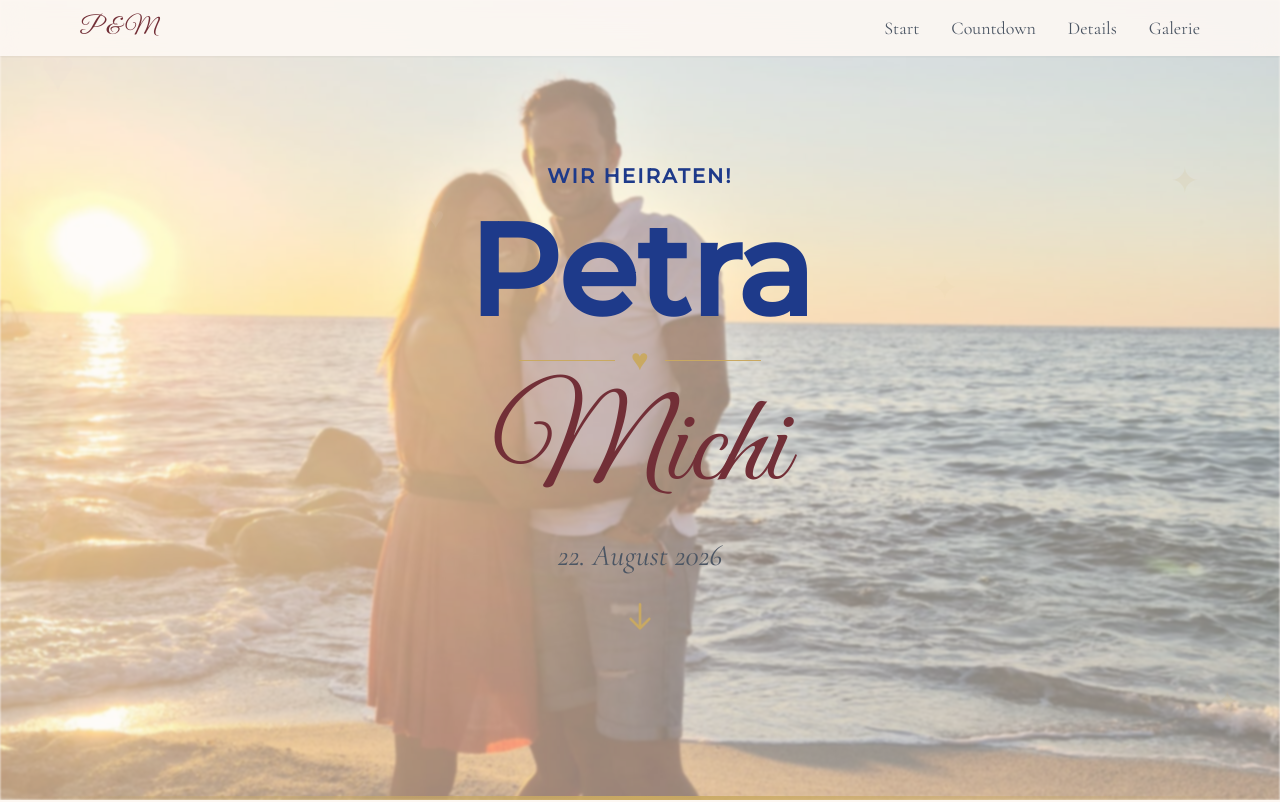
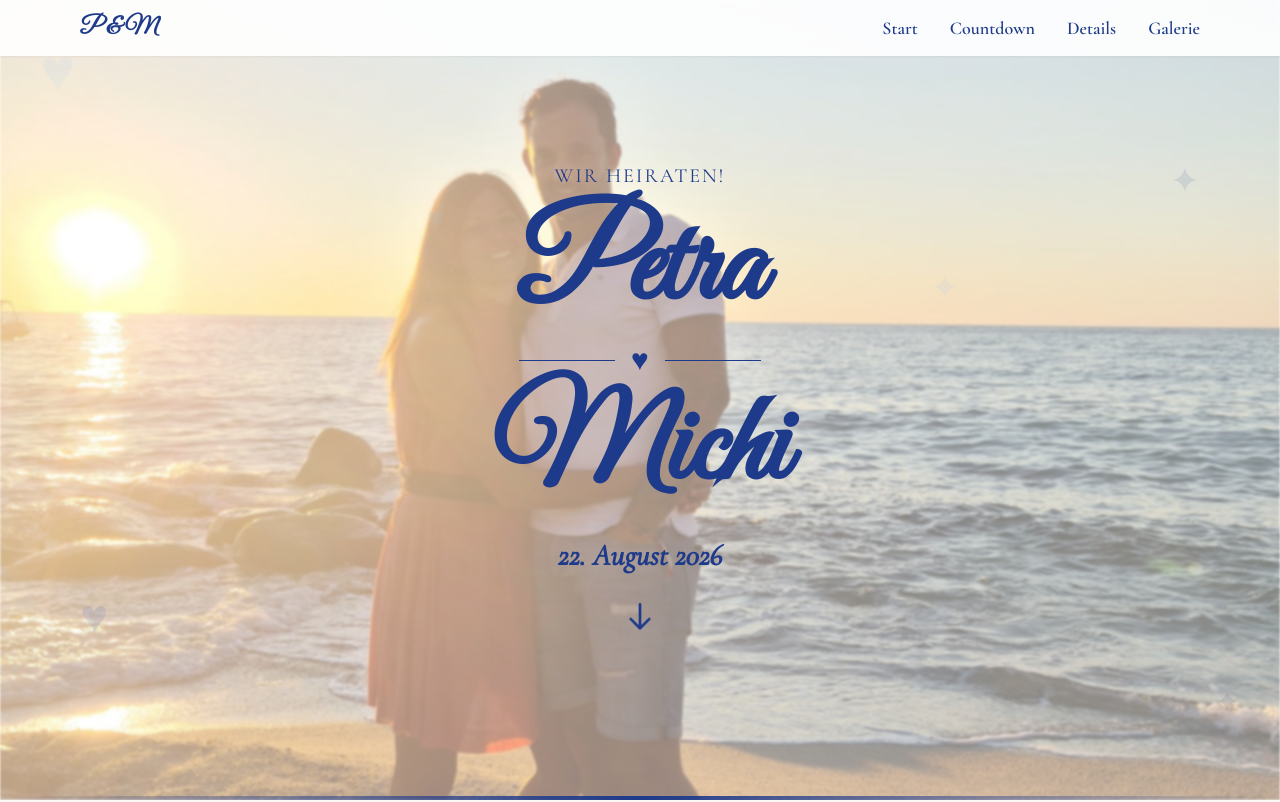
Before and after one commit to MoxiSpoxi/michipetrahochzeit, a Next.js app: page / in a window 1280 px wide. Shown: the top 802 px of the page. Built offline with nearby package versions, Linux system fonts and the light colour scheme.

Commit message:
Switch website to blue-white theme (global, Hero, navigation)

```diff
--- a/app/components/Hero.jsx
+++ b/app/components/Hero.jsx
@@ -12,14 +12,14 @@ export default function Hero() {
         className="absolute inset-0 w-full h-full object-cover object-left opacity-50 z-0 pointer-events-none select-none"
         style={{ filter: 'blur(1px)' }}
       />
-      {/* Background Pattern */}
+      {/* Background Pattern (jetzt in Blautönen) */}
       <div className="absolute inset-0 opacity-10 z-10">
-        <div className="absolute top-10 left-10 text-rose text-6xl">♥</div>
-        <div className="absolute top-40 right-20 text-gold text-4xl">✦</div>
-        <div className="absolute bottom-40 left-20 text-rose-dark text-5xl">♥</div>
-        <div className="absolute bottom-20 right-10 text-gold text-3xl">✦</div>
-        <div className="absolute top-1/4 left-1/3 text-rose text-3xl">♥</div>
-        <div className="absolute top-1/3 right-1/4 text-gold-light text-4xl">✦</div>
+        <div className="absolute top-10 left-10 text-blue-300 text-6xl">♥</div>
+        <div className="absolute top-40 right-20 text-blue-900 text-4xl">✦</div>
+        <div className="absolute bottom-40 left-20 text-blue-700 text-5xl">♥</div>
+        <div className="absolute bottom-20 right-10 text-blue-900 text-3xl">✦</div>
+        <div className="absolute top-1/4 left-1/3 text-blue-300 text-3xl">♥</div>
+        <div className="absolute top-1/3 right-1/4 text-blue-300 text-4xl">✦</div>
       </div>
 
       <div className="text-center px-4 relative z-10">
@@ -28,7 +28,7 @@ export default function Hero() {
           animate={{ opacity: 1, y: 0 }}
           transition={{ duration: 0.8 }}
         >
-          <p className="font-bold text-lg md:text-xl text-blue-900 tracking-widest uppercase mb-4">
+          <p className="font-display text-lg md:text-xl text-blue-900 tracking-widest uppercase mb-4">
             Wir heiraten!
           </p>
         </motion.div>
@@ -39,15 +39,15 @@ export default function Hero() {
           transition={{ duration: 1, delay: 0.3 }}
           className="mb-6"
         >
-          <h1 className="font-bold text-6xl md:text-8xl lg:text-9xl text-blue-900 leading-none">
+          <h1 className="font-hand text-6xl md:text-8xl lg:text-9xl text-blue-900 leading-none font-bold">
             Petra
           </h1>
           <div className="flex items-center justify-center gap-4 my-2">
-            <div className="h-px w-16 md:w-24 bg-gold"></div>
-            <span className="text-gold text-3xl">♥</span>
-            <div className="h-px w-16 md:w-24 bg-gold"></div>
+            <div className="h-px w-16 md:w-24 bg-blue-900"></div>
+            <span className="text-blue-900 text-3xl">♥</span>
+            <div className="h-px w-16 md:w-24 bg-blue-900"></div>
           </div>
-          <h1 className="font-hand text-6xl md:text-8xl lg:text-9xl text-wine leading-none">
+          <h1 className="font-hand text-6xl md:text-8xl lg:text-9xl text-blue-900 leading-none font-bold">
             Michi
           </h1>
         </motion.div>
@@ -57,7 +57,7 @@ export default function Hero() {
           animate={{ opacity: 1 }}
           transition={{ duration: 0.8, delay: 0.6 }}
         >
-          <p className="font-display text-2xl md:text-3xl text-gray-600 italic mb-8">
+          <p className="font-display text-2xl md:text-3xl text-blue-900 italic mb-8 font-bold">
             22. August 2026
           </p>
         </motion.div>
@@ -69,15 +69,15 @@ export default function Hero() {
           className="flex justify-center"
         >
           <div className="animate-bounce">
-            <svg className="w-8 h-8 text-gold" fill="none" stroke="currentColor" viewBox="0 0 24 24">
+            <svg className="w-8 h-8 text-blue-900" fill="none" stroke="currentColor" viewBox="0 0 24 24">
               <path strokeLinecap="round" strokeLinejoin="round" strokeWidth={2} d="M19 14l-7 7m0 0l-7-7m7 7V3" />
             </svg>
           </div>
         </motion.div>
       </div>
 
-      {/* Decorative Border */}
-      <div className="absolute bottom-0 left-0 right-0 h-1 bg-gradient-to-r from-transparent via-gold to-transparent"></div>
+      {/* Decorative Border (optional: blau) */}
+      <div className="absolute bottom-0 left-0 right-0 h-1 bg-gradient-to-r from-transparent via-blue-900 to-transparent"></div>
     </div>
   )
 }
--- a/app/globals.css
+++ b/app/globals.css
@@ -8,8 +8,8 @@ html {
 
 body {
   font-family: 'Montserrat', sans-serif;
-  background-color: #FDF8F3;
-  color: #4A4A4A;
+  background-color: #fff;
+  color: #1e3a8a; /* Tailwind blue-900 */
 }
 
 .font-display {
@@ -26,14 +26,14 @@ body {
 }
 
 ::-webkit-scrollbar-track {
-  background: #FDF8F3;
+  background: #fff;
 }
 
 ::-webkit-scrollbar-thumb {
-  background: #C9A962;
+  background: #1e3a8a;
   border-radius: 4px;
 }
 
 ::-webkit-scrollbar-thumb:hover {
-  background: #E5D4A1;
+  background: #3b82f6; /* blue-500 */
 }
--- a/app/page.jsx
+++ b/app/page.jsx
@@ -32,15 +32,15 @@ export default function Home() {
   }
 
   return (
-    <div className="min-h-screen bg-cream">
+    <div className="min-h-screen bg-white">
       {/* Navigation */}
-      <nav className="fixed top-0 left-0 right-0 z-50 bg-cream/90 backdrop-blur-md shadow-sm">
+      <nav className="fixed top-0 left-0 right-0 z-50 bg-white/90 backdrop-blur-md shadow-sm">
         <div className="max-w-6xl mx-auto px-4 py-3">
           <div className="flex justify-between items-center">
             <motion.div
               initial={{ opacity: 0, x: -20 }}
               animate={{ opacity: 1, x: 0 }}
-              className="font-hand text-2xl text-wine"
+              className="font-hand text-2xl text-blue-900 font-bold"
             >
               P & M
             </motion.div>
@@ -51,7 +51,7 @@ export default function Home() {
                 <button
                   key={item.id}
                   onClick={() => scrollToSection(item.id)}
-                  className="text-gray-600 hover:text-wine transition-colors duration-300 font-display text-lg"
+                  className="text-blue-900 hover:text-blue-700 transition-colors duration-300 font-display text-lg font-bold"
                 >
                   {item.label}
                 </button>
@@ -60,7 +60,7 @@ export default function Home() {
 
             {/* Mobile Menu Button */}
             <button
-              className="md:hidden text-wine"
+              className="md:hidden text-blue-900"
               onClick={() => setIsMenuOpen(!isMenuOpen)}
             >
               <svg className="w-6 h-6" fill="none" stroke="currentColor" viewBox="0 0 24 24">
@@ -87,7 +87,7 @@ export default function Home() {
                     <button
                       key={item.id}
                       onClick={() => scrollToSection(item.id)}
-                      className="text-gray-600 hover:text-wine transition-colors duration-300 font-display text-lg text-left"
+                      className="text-blue-900 hover:text-blue-700 transition-colors duration-300 font-display text-lg text-left font-bold"
                     >
                       {item.label}
                     </button>
```
